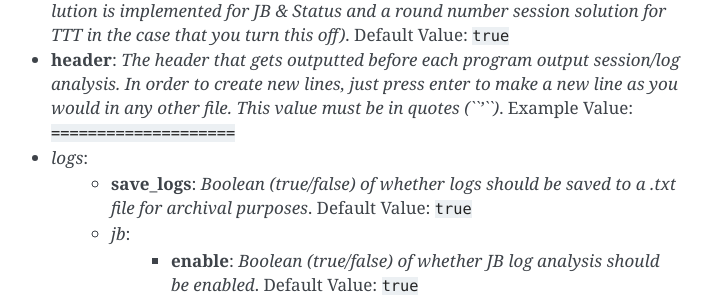
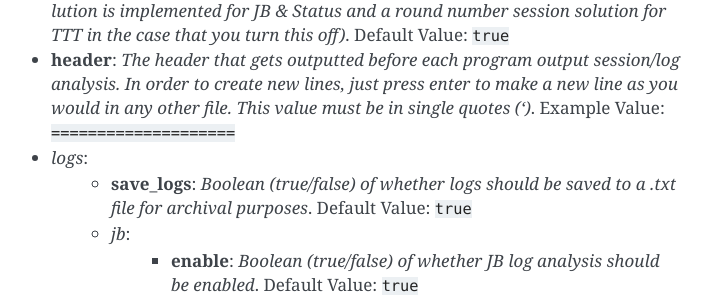
Before and after one commit to BLANK-TH/TSonitor, a Sphinx documentation site: the page built from docs/source/settings.rst, in a window 1280 px wide and 900 px high, scrolled down 302 px. Shown: the part 212-509 px from the top of the window, without its empty margins (399-1109 px from the left). Built offline with Sphinx 7.4.7, drawn with Linux system fonts in a browser that asks for light colours.

Commit message:
remove unparsable syntax

```diff
--- a/docs/source/settings.rst
+++ b/docs/source/settings.rst
@@ -7,7 +7,7 @@ Here's a list of all of the currently available settings parameters, and what th
 - **check_delay**: *The delay in between the program checking the output.log file for new contents, in seconds. The lower it is the faster you get results but the more resources the program uses.*. Default Value: ``5``
 - **min_session_save_interval**: *The minimum delay before the session gets saved, in seconds. This isn't very important due to updates on how the program works, it's still there for redundancy however*. Default Value: ``10``
 - **clear_output_log**: *Boolean (true/false) of whether output.log should be cleared once STonitor is done with it, this prevents repeat output (a runtime caching solution is implemented for JB & Status and a round number session solution for TTT in the case that you turn this off)*. Default Value: ``true``
-- **header**: *The header that gets outputted before each program output session/log analysis. In order to create new lines, just press enter to make a new line as you would in any other file. This value must be in quotes (``'``)*. Example Value: ``====================``
+- **header**: *The header that gets outputted before each program output session/log analysis. In order to create new lines, just press enter to make a new line as you would in any other file. This value must be in single quotes (')*. Example Value: ``====================``
 - *logs*:
     - **save_logs**: *Boolean (true/false) of whether logs should be saved to a .txt file for archival purposes*. Default Value: ``true``
     - *jb*:
```
